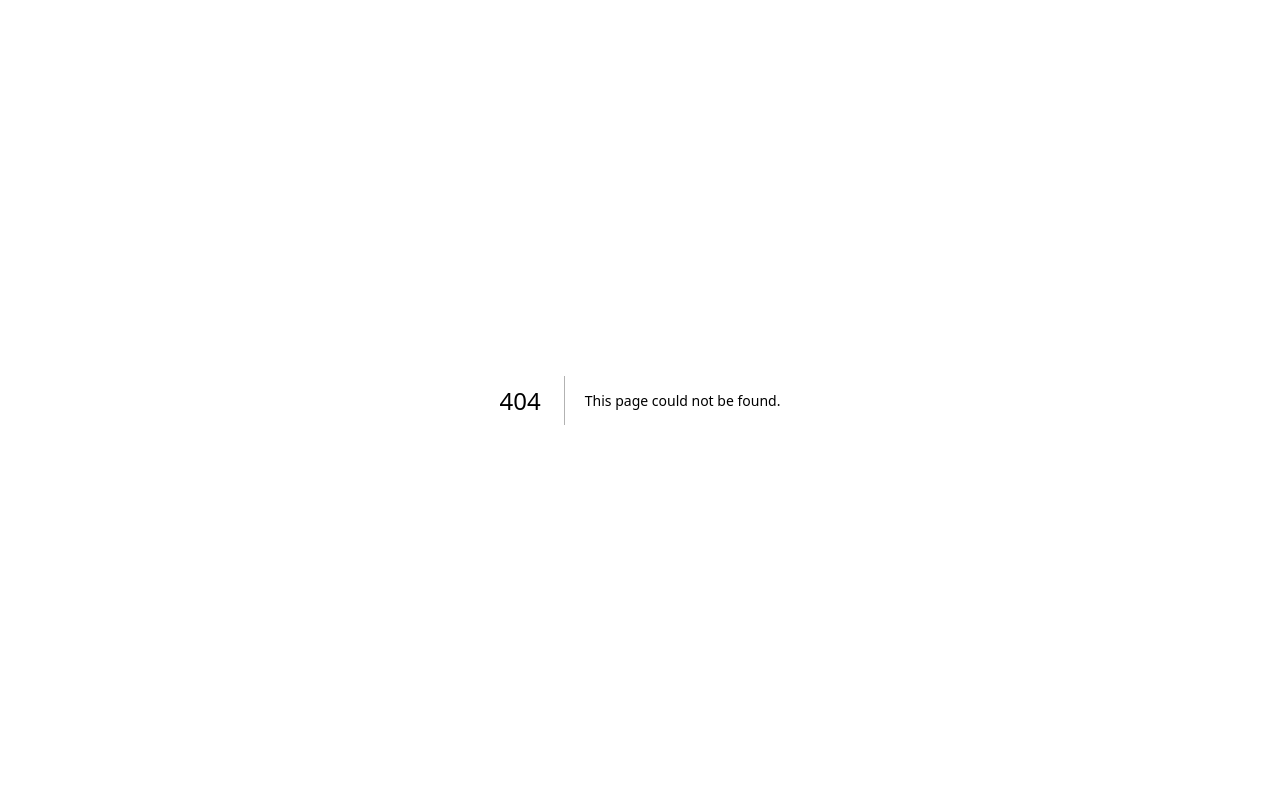
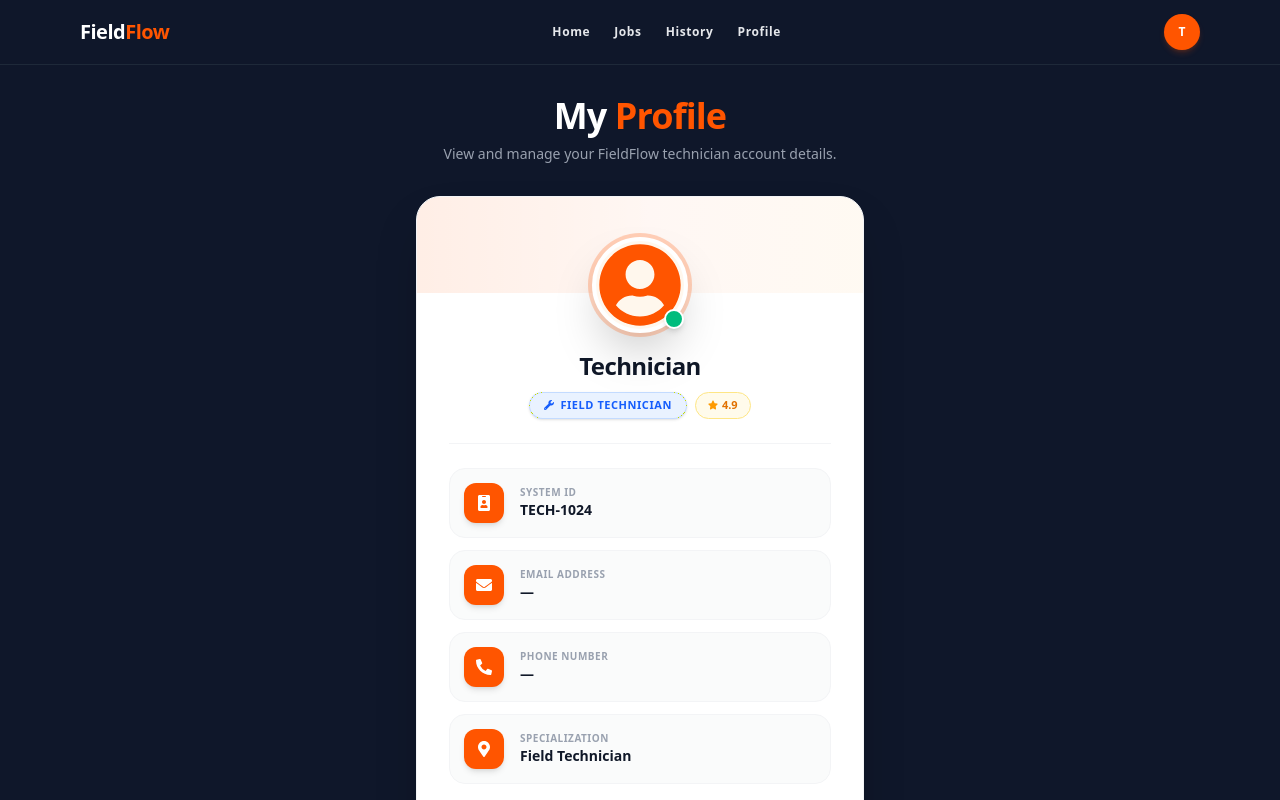
Before and after one commit to swathipoojary11/fixibly-project, a Next.js app in the folder fixibly/: page /technician/profile in a window 1280 px wide. Before the commit this address had no page. Shown: the top 800 px of the page. Built offline with nearby package versions, Linux system fonts and the light colour scheme; no server answers.

Commit message:
Update technician profile

```diff
--- a/fixibly/app/components/technician/DashboardHeader.js
+++ b/fixibly/app/components/technician/DashboardHeader.js
@@ -1,53 +1,23 @@
 "use client";
-import React, { useEffect, useRef, useState } from "react";
+import React, { useEffect, useState } from "react";
 import { useRouter } from "next/navigation";
 import { Menu, X } from "lucide-react";
 import useTechnicianStore from "../../technician/store/technicianStore";
-import ProfileCard from "../ProfileCard";
 
 function DashboardHeader() {
   const router = useRouter();
   const [mobileMenuOpen, setMobileMenuOpen] = useState(false);
-  const [showProfile, setShowProfile]             = useState(false);
-  const profileRef = useRef(null);
 
   const technician         = useTechnicianStore((state) => state.technician);
   const fetchNotifications = useTechnicianStore((state) => state.fetchNotifications);
-
-  useEffect(() => {
-    const handleClickOutside = (e) => {
-      if (profileRef.current && !profileRef.current.contains(e.target)) setShowProfile(false);
-    };
-    document.addEventListener("mousedown", handleClickOutside);
-    return () => document.removeEventListener("mousedown", handleClickOutside);
-  }, []);
 
   useEffect(() => {
     const interval = setInterval(fetchNotifications, 60_000);
     return () => clearInterval(interval);
   }, [fetchNotifications]);
 
-  const handleLogout = () => {
-    localStorage.removeItem("token");
-    localStorage.removeItem("user");
-    useTechnicianStore.setState({ token: null, technician: null, assignedJobs: [], notifications: [] });
-    router.push("/authentication/login");
-  };
-
-  const name     = technician?.full_name || technician?.name || "Technician";
-  const category = technician?.service_category || "Field Technician";
-
-  // Build user object for ProfileCard (same shape as dispatcher)
-  const profileUser = {
-    name,
-    role: "Technician",
-    email:    technician?.email   || "—",
-    phone:    technician?.phone   || "—",
-    address:  technician?.address || "—",
-    category,
-    specialization: category,
-    rating: technician?.rating ?? null,
-  };
+  const name        = technician?.full_name || technician?.name || "Technician";
+  const userInitial = name.charAt(0).toUpperCase();
 
   return (
     <header className="fixed top-0 left-0 w-full z-50 bg-[#0F172A] border-b border-gray-800 text-white">
@@ -65,40 +35,21 @@ function DashboardHeader() {
 
         {/* Desktop Links */}
         <div className="hidden md:flex items-center gap-6 text-xs font-semibold uppercase tracking-wider text-gray-200">
-          <button onClick={() => router.push("/technician")} className="hover:text-[#FF5500] transition">
-            Home
-          </button>
-          <button onClick={() => router.push("/technician#assigned-jobs")} className="hover:text-[#FF5500] transition">
-            Jobs
-          </button>
-          <button onClick={() => router.push("/technician#completed-jobs")} className="hover:text-[#FF5500] transition">
-            History
-          </button>
-          <button onClick={() => setShowProfile(!showProfile)} className="hover:text-[#FF5500] transition">
-            Profile
-          </button>
+          <button onClick={() => router.push("/technician")} className="hover:text-[#FF5500] transition">Home</button>
+          <button onClick={() => router.push("/technician#assigned-jobs")} className="hover:text-[#FF5500] transition">Jobs</button>
+          <button onClick={() => router.push("/technician#completed-jobs")} className="hover:text-[#FF5500] transition">History</button>
+          <button onClick={() => router.push("/technician/profile")} className="hover:text-[#FF5500] transition">Profile</button>
         </div>
 
-        {/* Right — profile avatar only */}
+        {/* Avatar — navigates to profile page, same as customer */}
         <div className="hidden md:flex items-center gap-3">
-
-          {/* Profile Button — dispatcher style with ProfileCard */}
-          <div className="relative" ref={profileRef}>
-            <button
-              onClick={() => { setShowProfile(!showProfile); }}
-              className="bg-[#FF5500] hover:bg-[#e04b00] text-white text-sm font-bold w-10 h-10 rounded-full flex items-center justify-center transition"
-            >
-              {name[0]?.toUpperCase() || "T"}
-            </button>
-
-            {showProfile && (
-              <ProfileCard
-                floating
-                user={profileUser}
-                onLogout={handleLogout}
-              />
-            )}
-          </div>
+          <button
+            onClick={() => router.push("/technician/profile")}
+            title={`View profile for ${name}`}
+            className="bg-[#FF5500] hover:bg-[#e04b00] text-white text-xs font-bold w-9 h-9 rounded-full flex items-center justify-center transition shadow-md shadow-[#FF5500]/20"
+          >
+            {userInitial}
+          </button>
         </div>
 
         {/* Mobile Menu Button */}
@@ -113,30 +64,10 @@ function DashboardHeader() {
       {/* Mobile Drawer */}
       {mobileMenuOpen && (
         <div className="md:hidden bg-[#0F172A] border-t border-gray-800 px-4 py-4 space-y-3 text-xs font-semibold">
-          <button
-            onClick={() => { router.push("/technician"); setMobileMenuOpen(false); }}
-            className="block w-full text-left py-2 text-gray-200 hover:text-[#FF5500]"
-          >
-            Home
-          </button>
-          <button
-            onClick={() => { router.push("/technician#assigned-jobs"); setMobileMenuOpen(false); }}
-            className="block w-full text-left py-2 text-gray-200 hover:text-[#FF5500]"
-          >
-            Jobs
-          </button>
-          <button
-            onClick={() => { router.push("/technician#completed-jobs"); setMobileMenuOpen(false); }}
-            className="block w-full text-left py-2 text-gray-200 hover:text-[#FF5500]"
-          >
-            History
-          </button>
-          <button
-            onClick={handleLogout}
-            className="w-full bg-[#FF5500] text-white text-center py-2.5 rounded font-bold"
-          >
-            Logout
-          </button>
+          <button onClick={() => { router.push("/technician"); setMobileMenuOpen(false); }} className="block w-full text-left py-2 text-gray-200 hover:text-[#FF5500]">Home</button>
+          <button onClick={() => { router.push("/technician#assigned-jobs"); setMobileMenuOpen(false); }} className="block w-full text-left py-2 text-gray-200 hover:text-[#FF5500]">Jobs</button>
+          <button onClick={() => { router.push("/technician#completed-jobs"); setMobileMenuOpen(false); }} className="block w-full text-left py-2 text-gray-200 hover:text-[#FF5500]">History</button>
+          <button onClick={() => { router.push("/technician/profile"); setMobileMenuOpen(false); }} className="block w-full text-left py-2 text-gray-200 hover:text-[#FF5500]">My Profile ({name})</button>
         </div>
       )}
     </header>
--- /dev/null
+++ b/fixibly/app/technician/profile/page.js
@@ -0,0 +1,47 @@
+"use client";
+import React from "react";
+import DashboardHeader from "../../components/technician/DashboardHeader";
+import ProfileCard from "../../components/ProfileCard";
+import useTechnicianStore from "../store/technicianStore";
+
+export default function TechnicianProfilePage() {
+  const technician = useTechnicianStore((state) => state.technician);
+
+  const name     = technician?.full_name || technician?.name || "Technician";
+  const category = technician?.service_category || "Field Technician";
+
+  const profileUser = {
+    name,
+    role: "Technician",
+    email:          technician?.email    || "—",
+    phone:          technician?.phone    || "—",
+    address:        technician?.address  || "—",
+    specialization: category,
+    rating:         technician?.rating   ?? null,
+    user_id:        technician?.user_id  || technician?.id || null,
+  };
+
+  const handleLogout = () => {
+    localStorage.removeItem("token");
+    localStorage.removeItem("user");
+    useTechnicianStore.setState({ token: null, technician: null, assignedJobs: [], notifications: [] });
+    window.location.href = "/authentication/login";
+  };
+
+  return (
+    <div className="min-h-screen bg-[#0F172A] text-white flex flex-col font-sans">
+      <DashboardHeader />
+      <main className="flex-1 max-w-4xl mx-auto w-full px-4 pt-24 pb-12 flex flex-col items-center">
+        <div className="text-center mb-8">
+          <h1 className="text-3xl font-extrabold tracking-tight text-white sm:text-4xl">
+            My <span className="text-[#FF5500]">Profile</span>
+          </h1>
+          <p className="mt-2 text-sm text-gray-400">
+            View and manage your FieldFlow technician account details.
+          </p>
+        </div>
+        <ProfileCard user={profileUser} onLogout={handleLogout} className="shadow-2xl" />
+      </main>
+    </div>
+  );
+}
```
